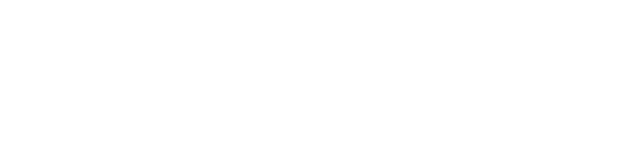
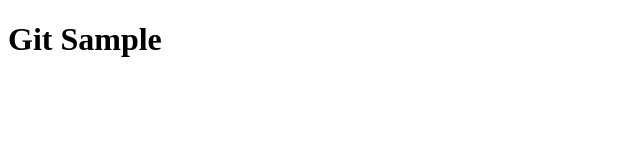
Before and after one commit to yoshinogawa/GitSample, a plain HTML site: page index.html in a window 1280 px wide. Shown: the whole page, without its empty margins (0-640 px from the left). Drawn offline with Linux system fonts and the light colour scheme.

Commit message:
add to title

```diff
--- a/index.html
+++ b/index.html
@@ -5,6 +5,6 @@
   <title>Git Sample</title>
 </head>
 <body>
-
+  <h1>Git Sample</h2>
 </body>
 </html>
```
